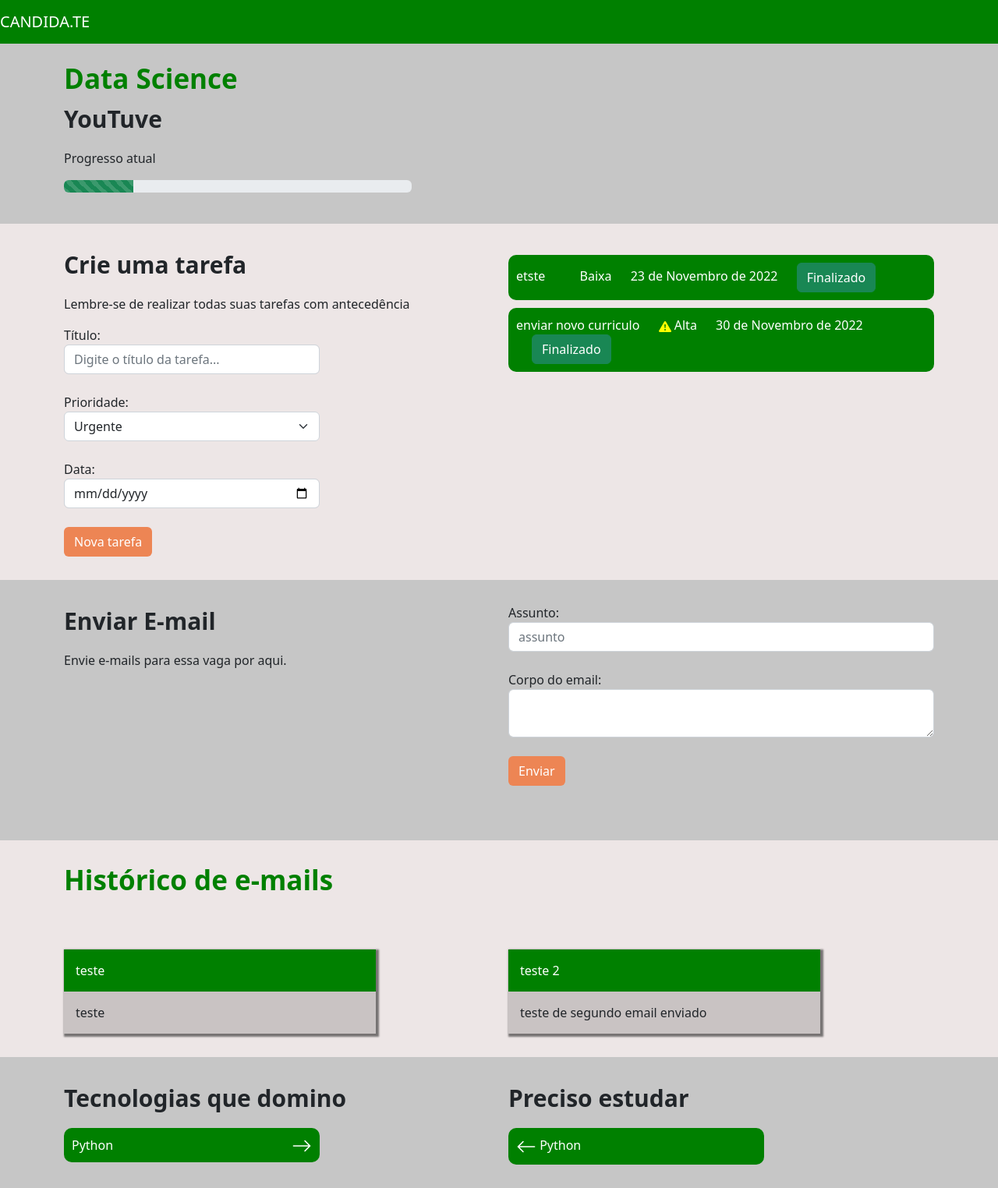
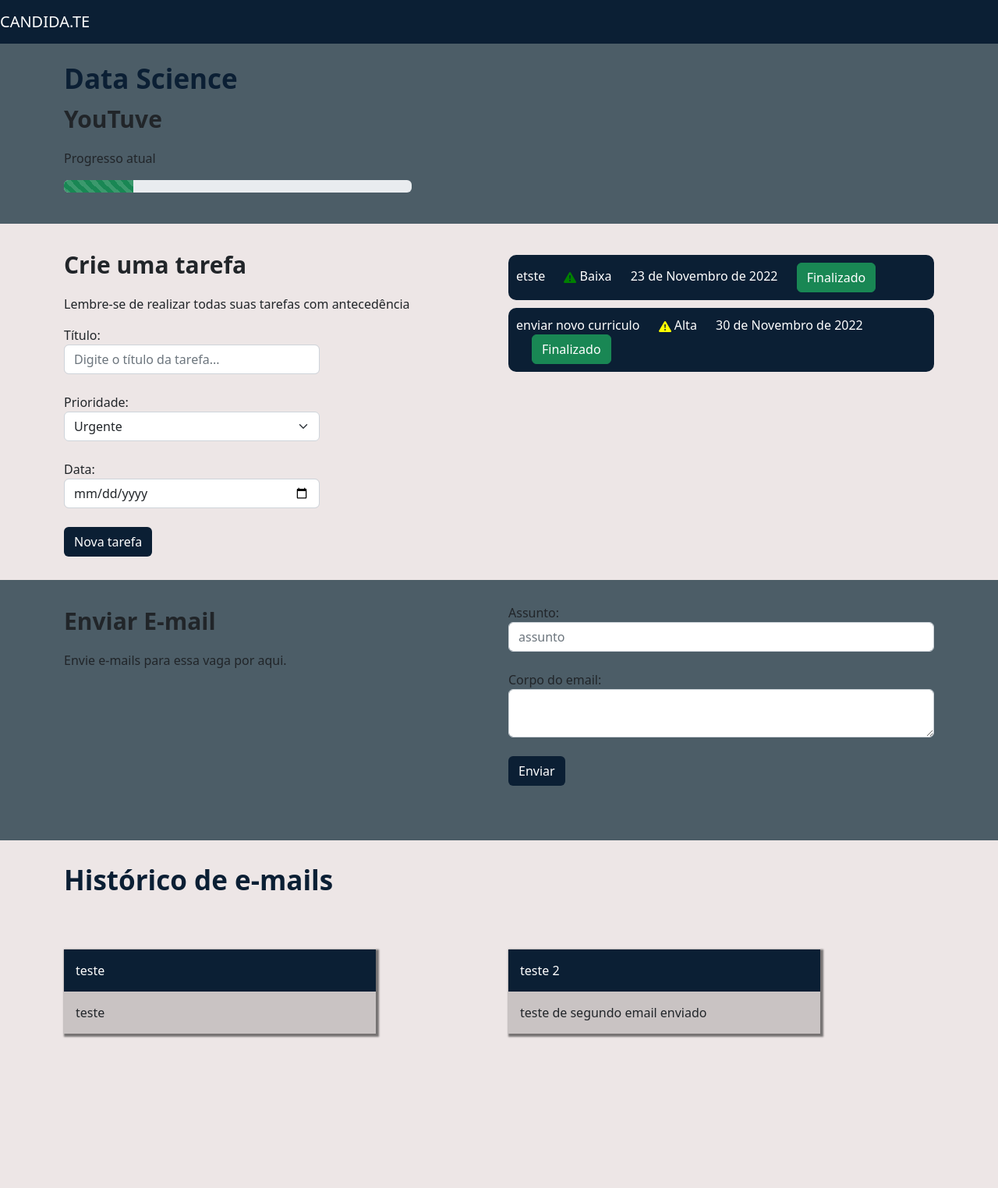
Before and after one commit to ThiagoJRosario/App_Candidate, a Django app: page /vagas/vaga/2 in a window 1280 px wide. Shown: the whole page at 78% size. After the commit the page ends 1331 px from the top, so only its background shows below. Run offline with Django 4.2, Linux system fonts and the light colour scheme; data comes from the database, SQL or seed files in the repository; both versions use the stored data as it was after the commit.

Commit message:
new improvements

```diff
--- a/empresa/templates/empresa.html
+++ b/empresa/templates/empresa.html
@@ -50,7 +50,7 @@
                         <th>Nome</th>
                         <th>Endereço</th>
                         <th>Tecnologias usadas</th>
-                        <th>Quantidade de vagas</th>
+                        <th>Candidaturas na empresa</th>
                         <th>Ação</th>
                     </tr>
 
--- a/templates/static/base/css/base.css
+++ b/templates/static/base/css/base.css
@@ -1,10 +1,10 @@
 body{
 
-    background-color: #C6C6C6 !important;
+    background-color: #4c5d67 !important;
 
 }
 
 .bg-nav{
-    background-color: #008000 !important;
+    background-color: #0b1f34 !important;
     padding: 10px;
 }
--- a/templates/static/empresa/css/nova_empresa.css
+++ b/templates/static/empresa/css/nova_empresa.css
@@ -19,7 +19,7 @@
 
 .titulo{
 
-    color: #008000;
+    color: #0b1f34;
 }
 
 .body-box{
@@ -28,13 +28,13 @@
 
 .btn-orange{
 
-    background-color: #ED8554;
+    background-color: #0b1f34;
     color: white;
 }
 
 .btn-orange:hover{
 
-    background-color: #be6136;
+    background-color: #0b1f34;
     color: white;
 }
 
--- a/templates/static/vaga/css/vaga.css
+++ b/templates/static/vaga/css/vaga.css
@@ -1,6 +1,6 @@
 .titulo{
 
-    color: #008000;
+    color: #0b1f34;
     font-weight: bold;
     font-size: 35px;
 
@@ -31,7 +31,7 @@
 
 .btn-orange{
 
-    background-color: #ED8554;
+    background-color: #0b1f34;
     color: white;
 }
 
@@ -40,7 +40,7 @@
 }
 
 .li-tarefa{
-    background-color: #008000;
+    background-color: #0b1f34;
     padding: 10px;
     color:white;
     border-radius: 10px;
@@ -48,7 +48,7 @@
 }
 
 .li-tech{
-    background-color: #008000;
+    background-color: #0b1f34;
     padding: 10px;
     color:white;
     border-radius: 10px;
@@ -92,7 +92,7 @@
 }
 
 .header-email{
-    background-color: #008000;
+    background-color: #0b1f34;
     padding: 15px;
     color: white
 }
@@ -102,5 +102,5 @@
 }
 
 .paragrafo-orange{
-    color: #ED8554;
+    color: #0b1f34;
 }
--- a/vagas/templates/vaga.html
+++ b/vagas/templates/vaga.html
@@ -137,32 +137,4 @@
 
         </div>
     </div>
-
-    <div class="container bg3">
-        <div class="row">
-            <div class="col-md">
-                <p class="titulo2">Tecnologias que domino</p>
-
-                <div class="li-tech">
-                    Python
-
-                    <svg class="arrow-right" xmlns="http://www.w3.org/2000/svg" width="26" height="26" fill="currentColor" class="bi bi-arrow-right" viewBox="0 0 16 16">
-                        <path fill-rule="evenodd" d="M1 8a.5.5 0 0 1 .5-.5h11.793l-3.147-3.146a.5.5 0 0 1 .708-.708l4 4a.5.5 0 0 1 0 .708l-4 4a.5.5 0 0 1-.708-.708L13.293 8.5H1.5A.5.5 0 0 1 1 8z"/>
-                    </svg>
-                </div>
-
-            </div>
-
-            <div class="col-md">
-                <p class="titulo2">Preciso estudar</p>
-
-                <div class="li-tech">
-                    <svg xmlns="http://www.w3.org/2000/svg" width="26" height="26" fill="currentColor" class="bi bi-arrow-left" viewBox="0 0 16 16">
-                        <path fill-rule="evenodd" d="M15 8a.5.5 0 0 0-.5-.5H2.707l3.147-3.146a.5.5 0 1 0-.708-.708l-4 4a.5.5 0 0 0 0 .708l4 4a.5.5 0 0 0 .708-.708L2.707 8.5H14.5A.5.5 0 0 0 15 8z"/>
-                    </svg>
-                    Python
-                </div>
-            </div>
-        </div>
-    </div>
 {% endblock %}
```
Also changed, not shown: templates/static/empresa/css/empresa.css (+4 -4 lines), templates/static/empresa/css/empresas.css (+5 -5 lines), db.sqlite3.
